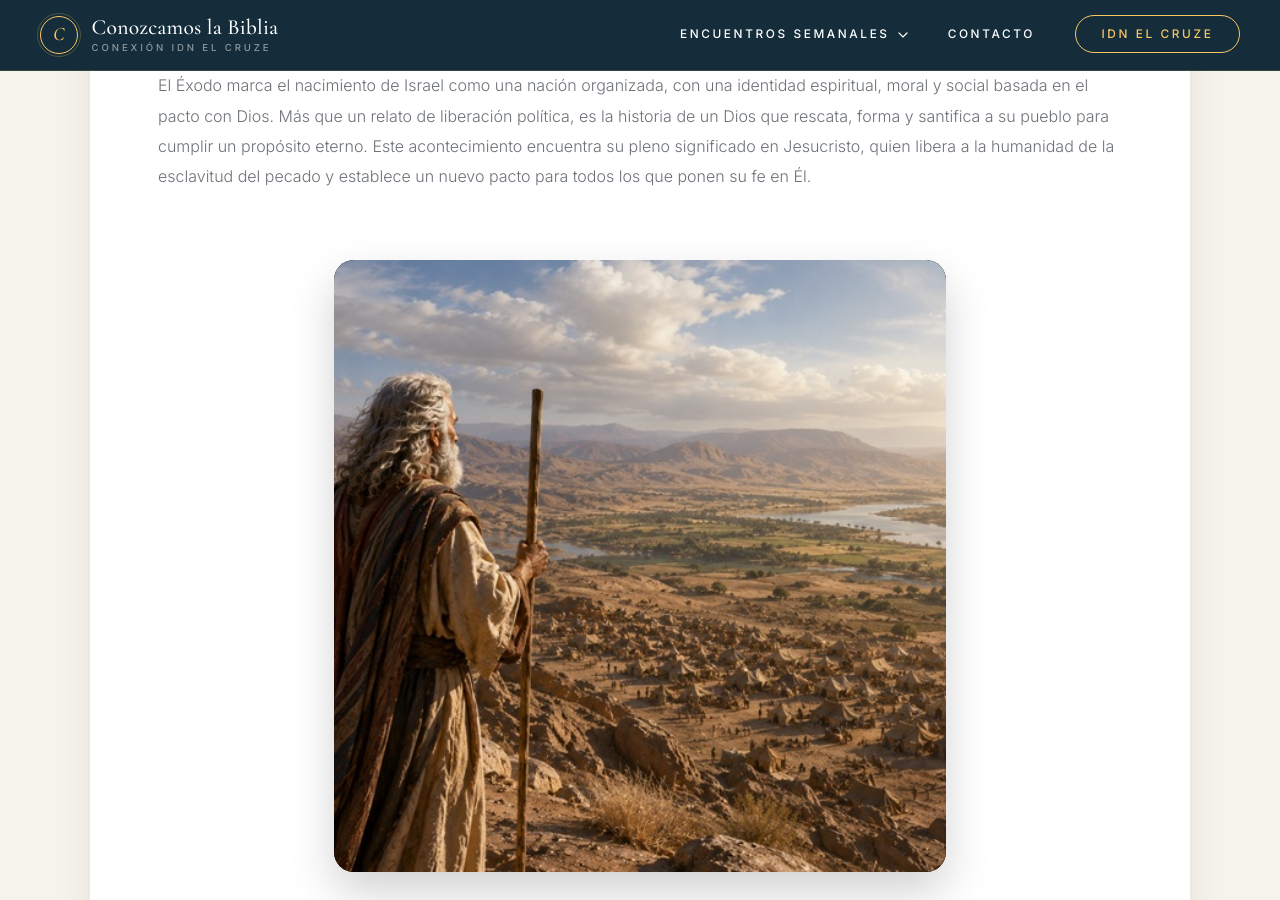
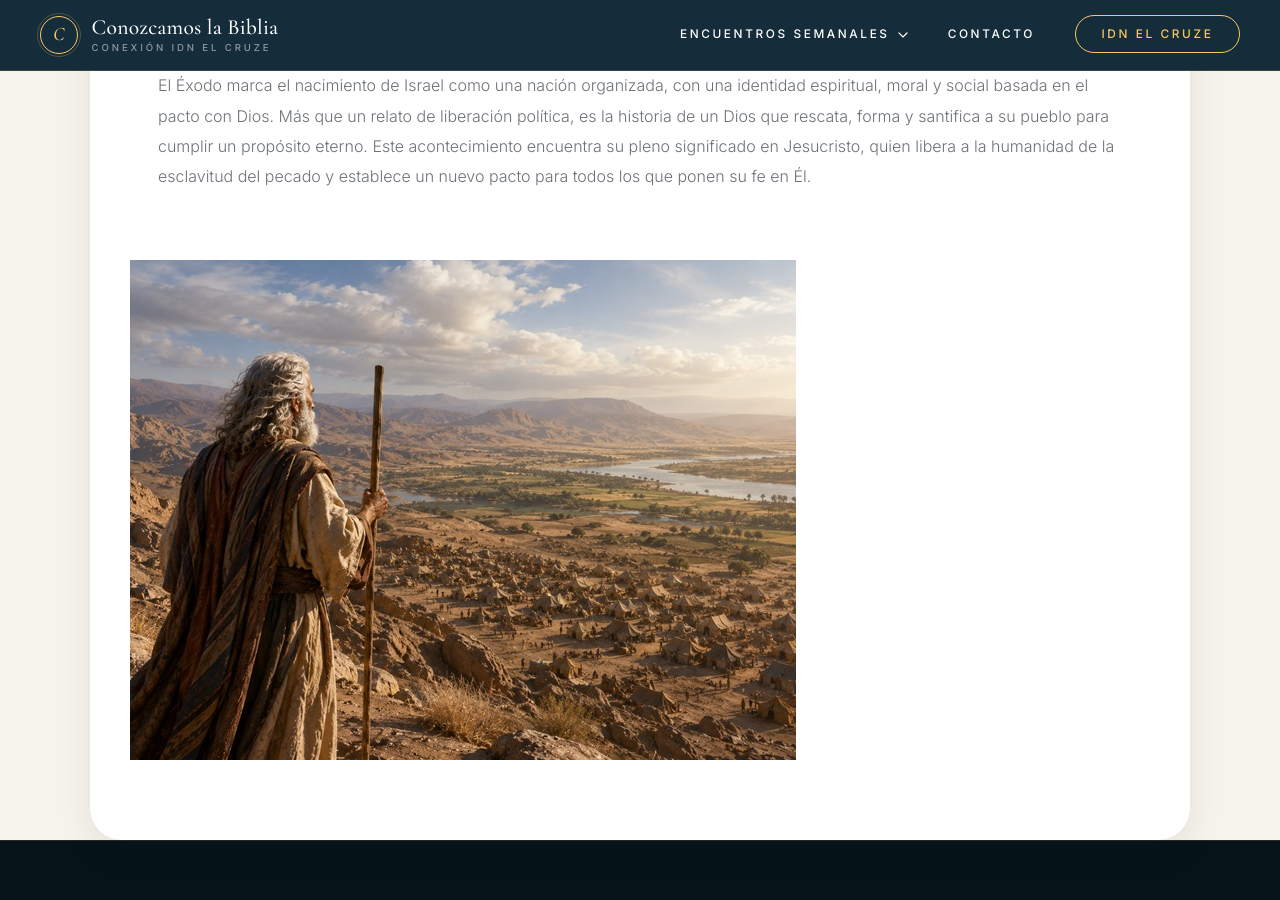
Before and after one commit to iporoma/conozcamoslabiblia, a Jekyll site: the page built from test1.html, in a window 1280 px wide and 900 px high, scrolled down 4008 px. Built offline with Jekyll 4.4.1, drawn with Linux system fonts in a browser that asks for light colours.

Commit message:
Update test1.html

```diff
--- a/test1.html
+++ b/test1.html
@@ -78,9 +78,7 @@ css: encuentros
         </div>
 
 <div class="image-row">
-    <div class="image-container">
         <img src="https://iporoma.github.io/conozcamoslabiblia/images/3-09.jpg" alt="Etapas del periodo">
-    </div>
 </div>
   </div>
 </main>
```
